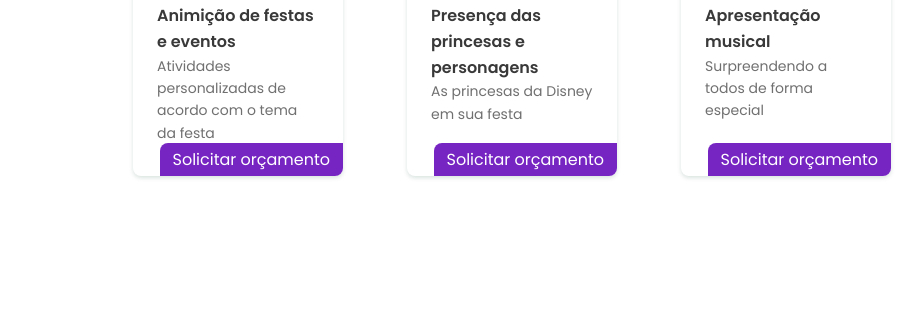
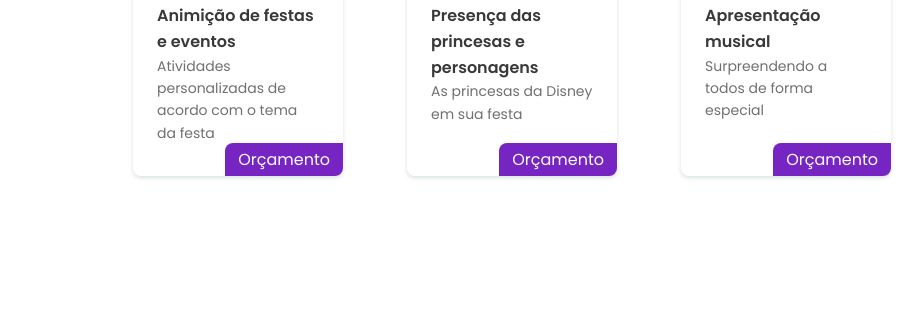
Before and after one commit to brilhamundo/brilhamundo.github.io, a plain HTML site: page index.html in a window 1280 px wide. Shown: the part 1838-2156 px from the top of the page, without its empty margins (128-1051 px from the left). Drawn offline with nearby package versions, Linux system fonts and the light colour scheme.

Commit message:
Atualização

```diff
--- a/index.html
+++ b/index.html
@@ -80,21 +80,21 @@
                         <img src="img/servicos1.png" alt="" class="servicos__img">
                         <h3 class="servicos__name">Animição de festas e eventos</h3>
                         <span class="servicos__detail">Atividades personalizadas de acordo com o tema da festa</span>
-                        <a href="#contato" class="button servicos__button">Solicitar orçamento</a>
+                        <a href="#contato" class="button servicos__button">Orçamento</a>
                     </div>
 
                     <div class="servicos__content">
                         <img src="img/servicos2.png" alt="" class="servicos__img">
                         <h3 class="servicos__name">Presença das princesas e personagens</h3>
                         <span class="servicos__detail">As princesas da Disney em sua festa</span>
-                        <a href="#contato" class="button servicos__button">Solicitar orçamento</a>
+                        <a href="#contato" class="button servicos__button">Orçamento</a>
                     </div>
 
                     <div class="servicos__content">
                         <img src="img/servicos3.png" alt="" class="servicos__img">
                         <h3 class="servicos__name">Apresentação musical</h3>
                         <span class="servicos__detail">Surpreendendo a todos de forma especial</span>
-                        <a href="#contato" class="button servicos__button">Solicitar orçamento</a>
+                        <a href="#contato" class="button servicos__button">Orçamento</a>
                     </div>
                 </div>
             </section>
```
